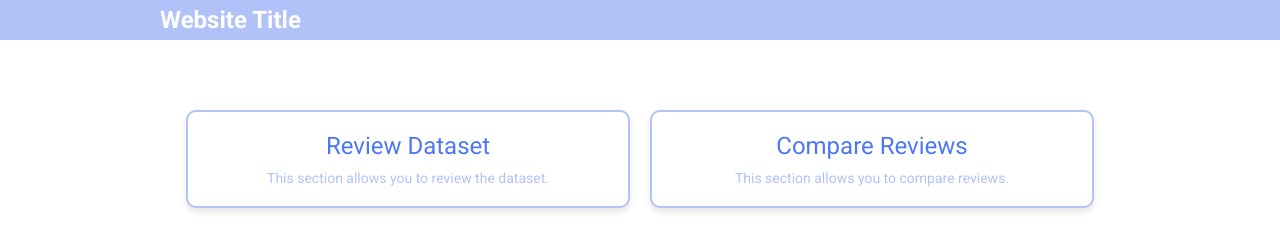
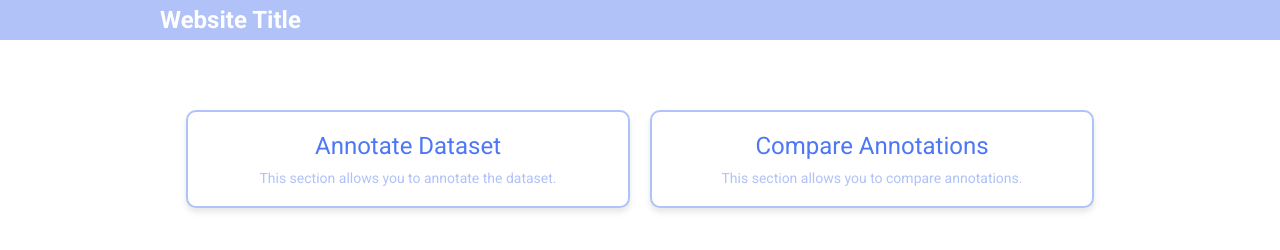
Before and after one commit to UmbertoEco12/tirocinio-progetto, a plain HTML site: page frontend/pages/home.html in a window 1280 px wide. Drawn offline with Linux system fonts and the light colour scheme; files that its build step writes are made by us from their sources.

Commit message:
change review to annotation

```diff
--- a/frontend/pages/home.html
+++ b/frontend/pages/home.html
@@ -25,14 +25,14 @@
     <div class="outer-container">
         <a href="review">
             <div class="inner-container">
-                <div class="title">Review Dataset</div>
-                <div class="description">This section allows you to review the dataset.</div>
+                <div class="title">Annotate Dataset</div>
+                <div class="description">This section allows you to annotate the dataset.</div>
             </div>
         </a>
         <a href="compare">
             <div class="inner-container">
-                <div class="title">Compare Reviews</div>
-                <div class="description">This section allows you to compare reviews.</div>
+                <div class="title">Compare Annotations</div>
+                <div class="description">This section allows you to compare annotations.</div>
             </div>
         </a>
     </div>
```
